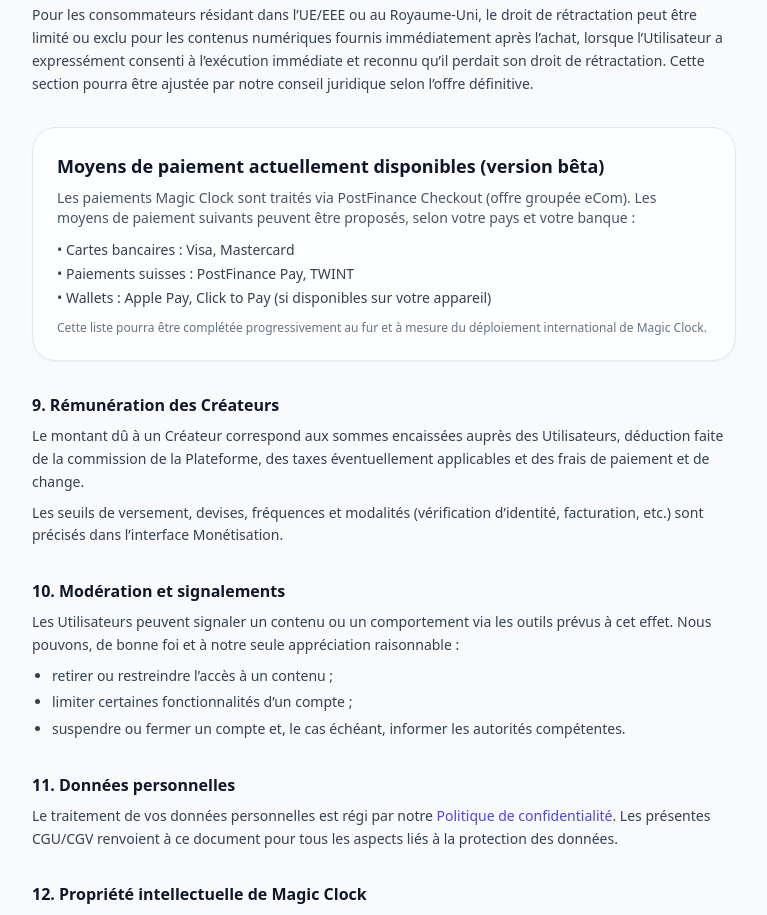
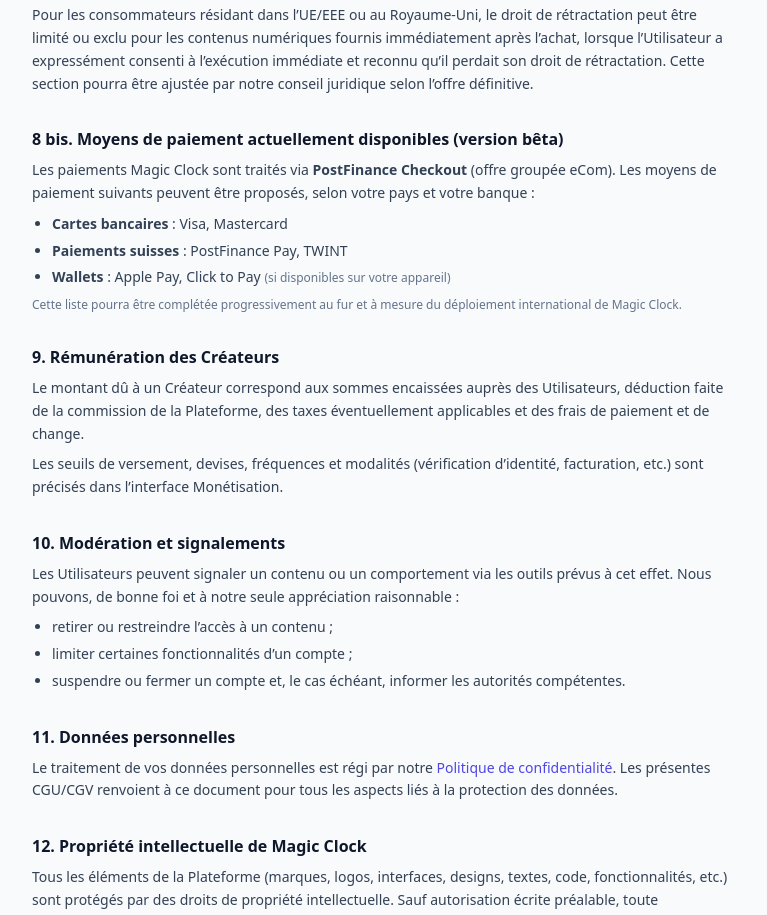
Before and after one commit to welcome-magic-clock/magic-clock-web-mvp, a Next.js app: page /legal/cgv in a window 1280 px wide. Shown: the part 2800-3715 px from the top of the page, without its empty margins (384-1151 px from the left). Built offline with nearby package versions, Linux system fonts and the light colour scheme.

Commit message:
Update PaymentMethodsSection.tsx

```diff
--- a/components/legal/PaymentMethodsSection.tsx
+++ b/components/legal/PaymentMethodsSection.tsx
@@ -1,35 +1,36 @@
 // components/legal/PaymentMethodsSection.tsx
 export function PaymentMethodsSection() {
   return (
-    <section
-      id="payment-methods"
-      className="mt-10 rounded-2xl border border-slate-200 bg-white/80 p-6 shadow-sm"
-    >
-      <h2 className="text-lg font-semibold text-slate-900">
-        Moyens de paiement actuellement disponibles (version bêta)
+    <section>
+      <h2 className="text-base font-semibold text-slate-900">
+        8 bis. Moyens de paiement actuellement disponibles (version bêta)
       </h2>
-      <p className="mt-2 text-sm text-slate-600">
-        Les paiements Magic Clock sont traités via PostFinance Checkout
-        (offre groupée eCom). Les moyens de paiement suivants peuvent être
-        proposés, selon votre pays et votre banque&nbsp;:
+
+      <p className="mt-2">
+        Les paiements Magic Clock sont traités via{" "}
+        <strong>PostFinance Checkout</strong> (offre groupée eCom). Les moyens
+        de paiement suivants peuvent être proposés, selon votre pays et votre
+        banque&nbsp;:
       </p>
 
-      <ul className="mt-3 space-y-1 text-sm text-slate-700">
+      <ul className="mt-2 list-disc space-y-1 pl-5">
         <li>
-          • <span className="font-medium">Cartes bancaires</span> : Visa, Mastercard
+          <strong>Cartes bancaires</strong> : Visa, Mastercard
         </li>
         <li>
-          • <span className="font-medium">Paiements suisses</span> : PostFinance Pay, TWINT
+          <strong>Paiements suisses</strong> : PostFinance Pay, TWINT
         </li>
         <li>
-          • <span className="font-medium">Wallets</span> : Apple Pay, Click to Pay
-          (si disponibles sur votre appareil)
+          <strong>Wallets</strong> : Apple Pay, Click to Pay{" "}
+          <span className="text-slate-500 text-xs">
+            (si disponibles sur votre appareil)
+          </span>
         </li>
       </ul>
 
-      <p className="mt-3 text-xs text-slate-500">
-        Cette liste pourra être complétée progressivement au fur et à mesure
-        du déploiement international de Magic Clock.
+      <p className="mt-2 text-xs text-slate-500">
+        Cette liste pourra être complétée progressivement au fur et à mesure du
+        déploiement international de Magic Clock.
       </p>
     </section>
   );
```
